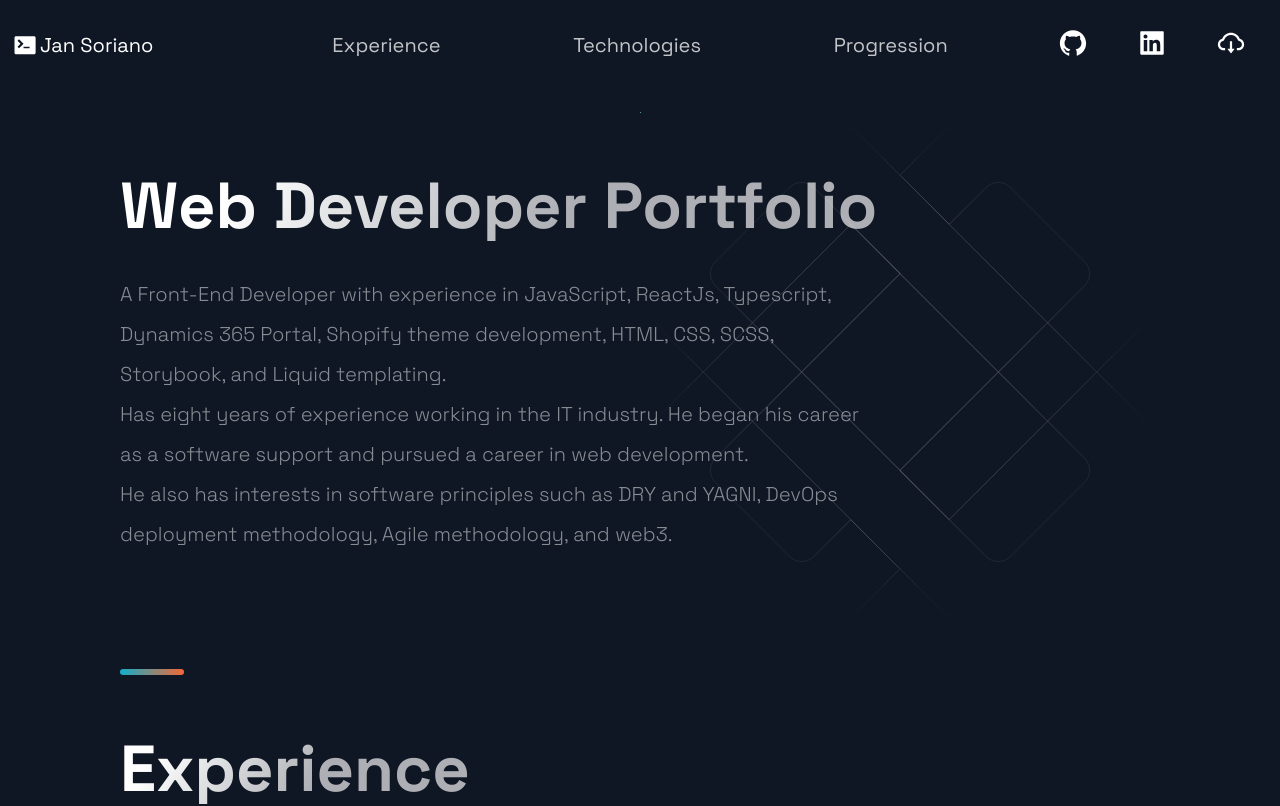
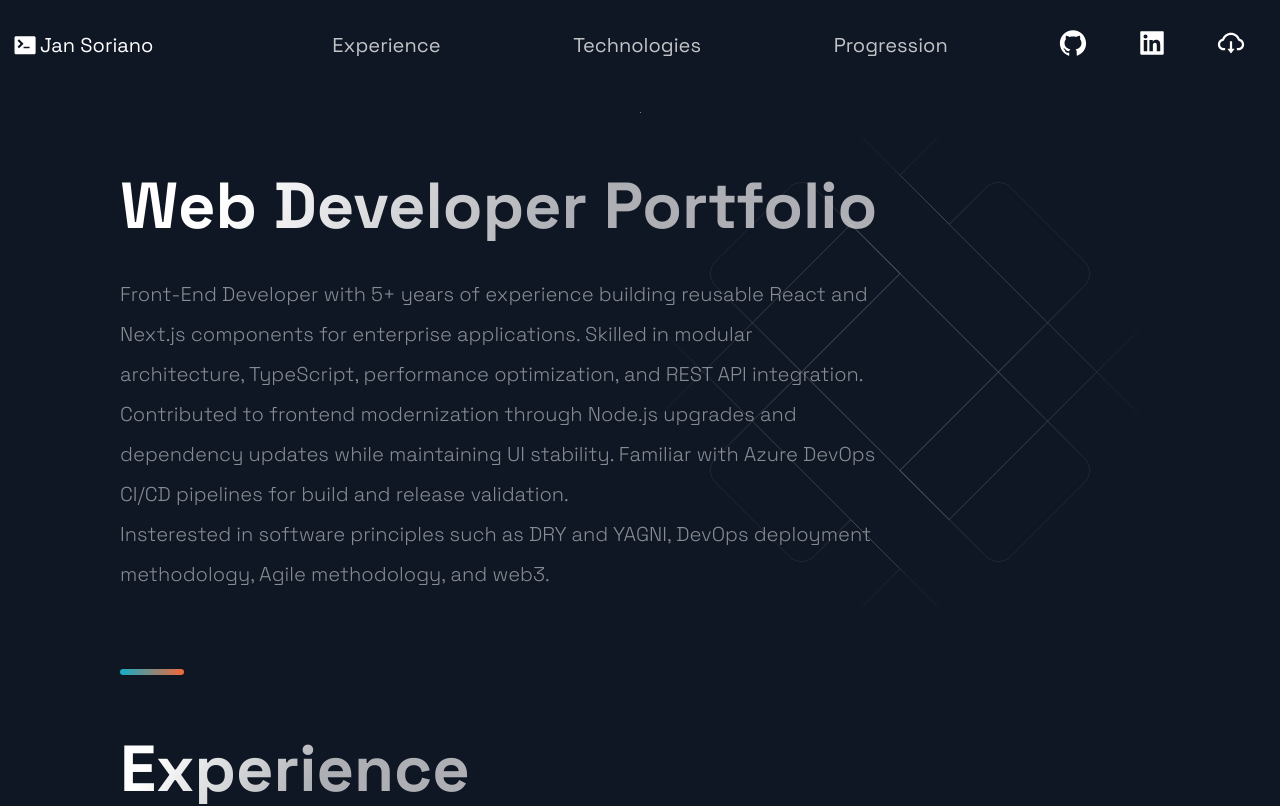
Before and after one commit to jansorianowork/nextjs-portfolio-2022, a Next.js app: page / in a window 1280 px wide. Shown: the top 806 px of the page. Built offline with nearby package versions, Linux system fonts and the light colour scheme.

Commit message:
updated resume

```diff
--- a/package.json
+++ b/package.json
@@ -18,5 +18,8 @@
 	},
 	"devDependencies": {
 		"cross-env": "^10.1.0"
+	},
+	"resolutions": {
+		"minimatch": "10.2.2"
 	}
 }
--- a/src/components/Hero/Hero.js
+++ b/src/components/Hero/Hero.js
@@ -1,6 +1,10 @@
-import React from 'react';
-import { Section, SectionText, SectionTitle } from '../../styles/GlobalComponents';
-import { LeftSection } from './HeroStyles';
+import React from "react";
+import {
+	Section,
+	SectionText,
+	SectionTitle,
+} from "../../styles/GlobalComponents";
+import { LeftSection } from "./HeroStyles";
 
 const Hero = (props) => (
 	<>
@@ -10,10 +14,17 @@ const Hero = (props) => (
 					Web Developer Portfolio
 				</SectionTitle>
 				<SectionText>
-        A Front-End Developer with experience in JavaScript, ReactJs, Typescript, Dynamics 365 Portal, Shopify theme development, HTML, CSS, SCSS, Storybook, and Liquid templating.
-        <br/>Has eight years of experience working in the IT industry. He began his career as a software support and pursued a career in web development.
-
-        <br/>He also has interests in software principles such as DRY and YAGNI, DevOps deployment methodology, Agile methodology, and web3.
+					Front-End Developer with 5+ years of experience building
+					reusable React and Next.js components for enterprise
+					applications. Skilled in modular architecture, TypeScript,
+					performance optimization, and REST API integration.
+					Contributed to frontend modernization through Node.js
+					upgrades and dependency updates while maintaining UI
+					stability. Familiar with Azure DevOps CI/CD pipelines for
+					build and release validation.
+					<br />
+					Insterested in software principles such as DRY and YAGNI,
+					DevOps deployment methodology, Agile methodology, and web3.
 				</SectionText>
 			</LeftSection>
 		</Section>
```
Also changed, not shown: 2 other files (tests, documents, lock files or other folders). Lines whose indentation alone changed are shown as unchanged.
